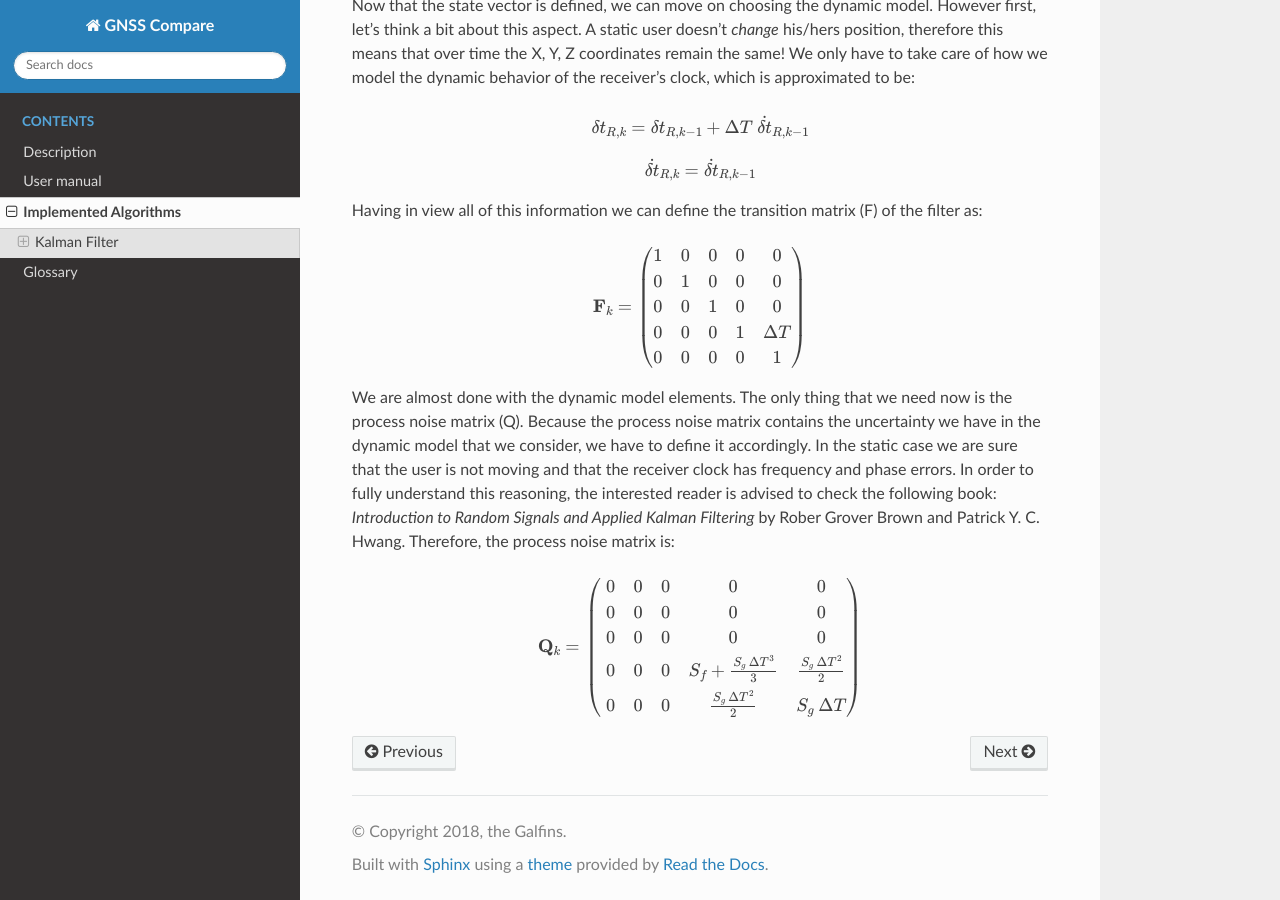
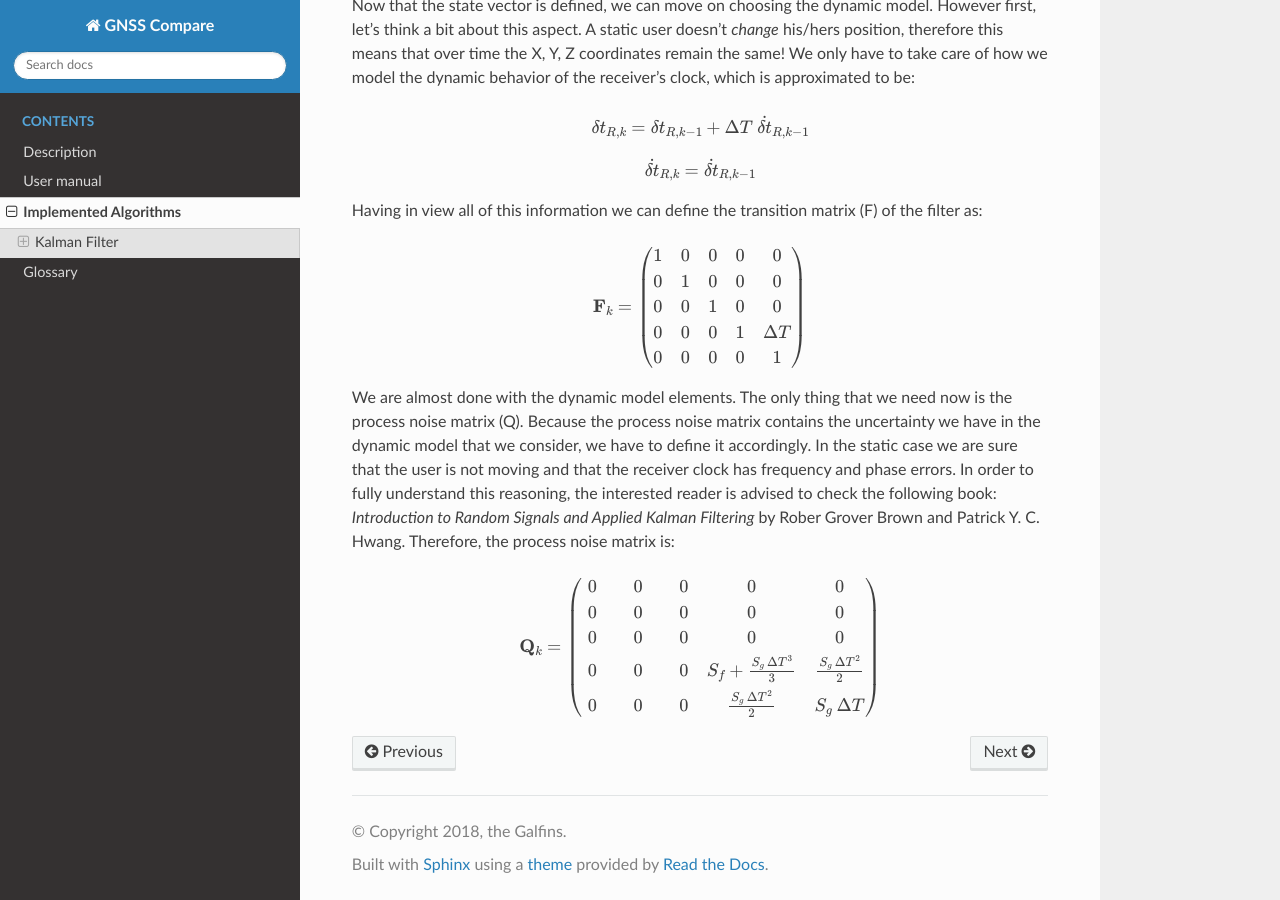
Before and after one commit to TheGalfins/GNSS_Compare, a Sphinx documentation site: the page built from docs/implemented_algorithms.rst, in a window 1280 px wide and 900 px high, scrolled down 783 px. Built offline with Sphinx 7.4.7 and the Read the Docs theme 2.0.0, drawn with Linux system fonts in a browser that asks for light colours.

Commit message:
Some formatting on the Q matrix expression

```diff
--- a/docs/implemented_algorithms.rst
+++ b/docs/implemented_algorithms.rst
@@ -61,9 +61,9 @@ by Rober Grover Brown and Patrick Y. C. Hwang. Therefore, the process noise matr
 .. math::
   \mathbf{Q}_k =
   \begin{pmatrix}
-           0 & 0 & 0 & 0 & 0 \\
-           0 & 0 & 0 & 0 & 0 \\
-           0 & 0 & 0 & 0 & 0 \\
-           0 & 0 & 0 & S_f+\frac{S_g~\Delta T^3}{3} & \frac{S_g~\Delta T^2}{2} \\
-           0 & 0 & 0 & \frac{S_g~\Delta T^2}{2} & S_g~\Delta T \\
+           0~~~~& 0~~~~&0 & 0 & 0 \\
+           0~~~~& 0~~~~& 0 & 0 & 0 \\
+           0~~~~& 0~~~~& 0 & 0 & 0 \\
+           0~~~~& 0~~~~& 0 & S_f+\frac{S_g~\Delta T^3}{3} & \frac{S_g~\Delta T^2}{2} \\
+           0~~~~& 0~~~~& 0 & \frac{S_g~\Delta T^2}{2} & S_g~\Delta T \\
    \end{pmatrix}
```
